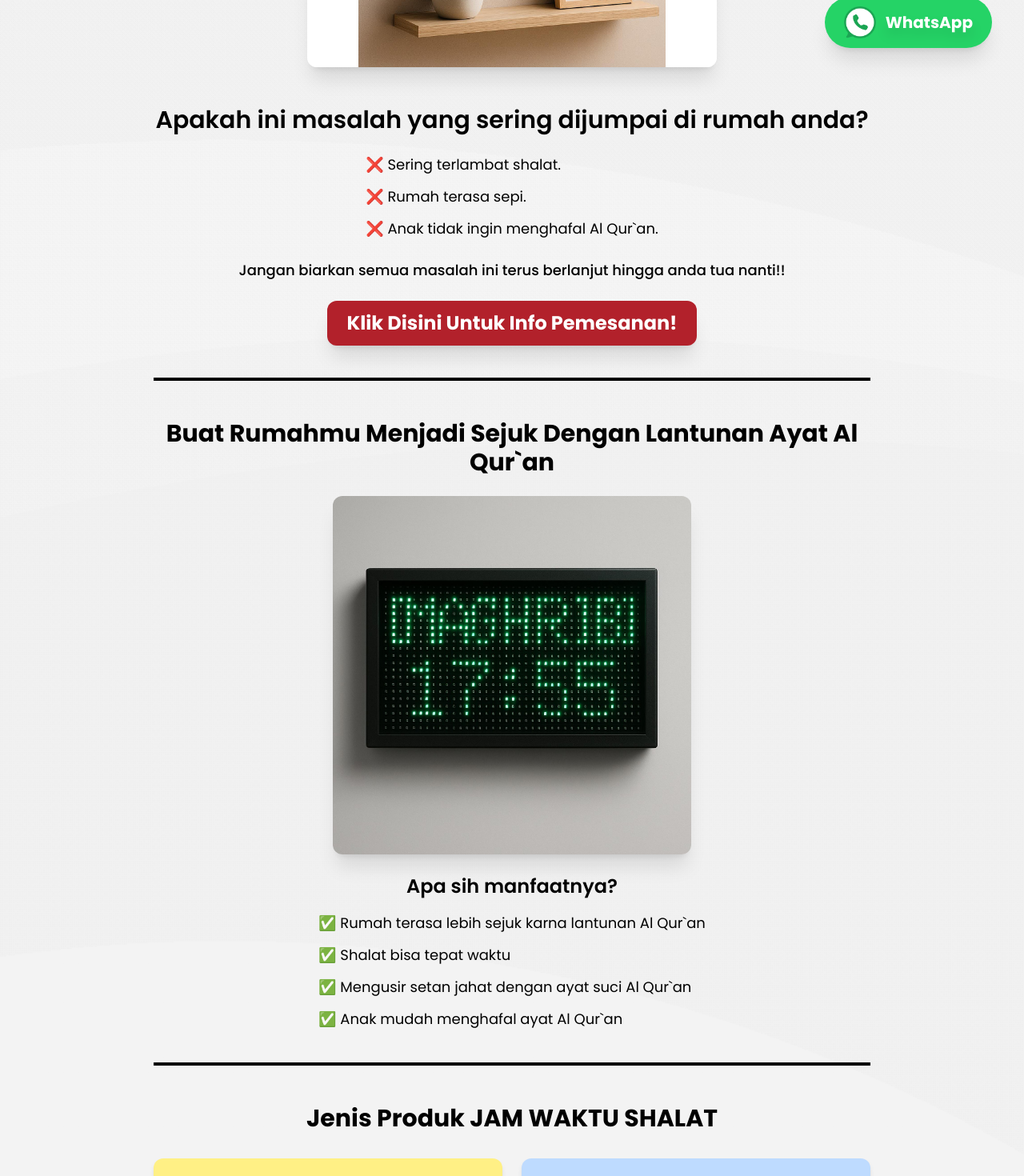
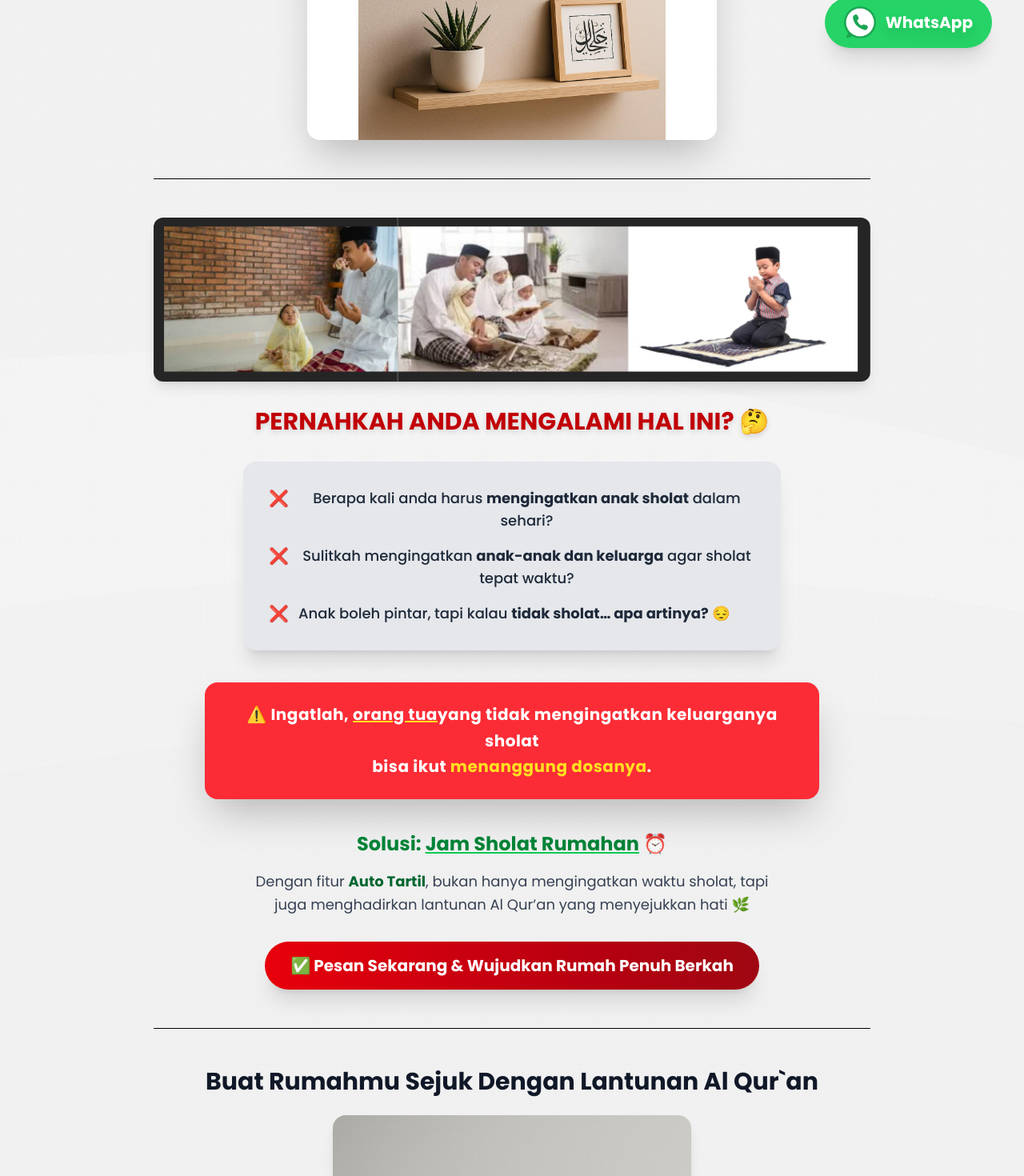
Before and after one commit to FahmiDhika/landingpage-serbaotomasi, a Next.js app: page /produk-jws in a window 1280 px wide. Shown: the part 700-2170 px from the top of the page at 80% size. Built offline with nearby package versions, Linux system fonts and the light colour scheme.

Commit message:
update revisi make desainnya gusti

```diff
--- a/app/produk-jws/page.tsx
+++ b/app/produk-jws/page.tsx
@@ -4,6 +4,7 @@ import Link from "next/link";
 import fotoUtama from "@/public/assets/jws2.jpeg";
 import whatsapp from "@/public/assets/whatsapp.png";
 import jws from "@/public/assets/jws1.jpeg";
+import permasalahan from "@/public/assets/Permasalahan.png";
 
 import Footer from "@/components/footer";
 import FAQSection from "@/components/faq";
@@ -70,13 +71,14 @@ export default function Page() {
         <div className="w-full flex justify-center">
           <div className="w-full max-w-4xl flex flex-col items-center text-center gap-12">
             {/* Hero Section */}
-            <div>
-              <h1 className="text-2xl sm:text-3xl md:text-4xl font-bold mb-4 leading-snug">
+            {/* Hero Section */}
+            <div className="space-y-6">
+              <h1 className="text-3xl sm:text-4xl md:text-5xl font-extrabold leading-snug text-gray-900 drop-shadow-md">
                 HADIRKAN KETENANGAN DI RUMAH ANDA
               </h1>
-              <p className="text-lg sm:text-xl md:text-2xl mb-6">
+              <p className="text-lg sm:text-xl md:text-2xl text-gray-700">
                 dengan adanya lantunan{" "}
-                <span className="font-semibold text-green-800 underline">
+                <span className="font-bold text-green-700 underline decoration-green-500">
                   Al Qur`an
                 </span>{" "}
                 di rumah.
@@ -86,50 +88,167 @@ export default function Page() {
                 alt="jws"
                 width={500}
                 height={500}
-                className="w-full max-w-xs sm:max-w-md md:max-w-lg aspect-square rounded-xl shadow-xl object-cover mx-auto"
+                className="w-full max-w-xs sm:max-w-md md:max-w-lg aspect-square rounded-2xl shadow-2xl object-cover mx-auto hover:scale-105 transition-transform duration-500"
               />
             </div>
 
             {/* Masalah Section */}
-            <div className="w-full text-center border-b-4 pb-10">
-              <h2 className="text-xl sm:text-2xl md:text-3xl font-semibold mb-6">
-                Apakah ini masalah yang sering dijumpai di rumah anda?
+            <div className="w-full text-center border-t border-b py-12">
+              {/* ⬇️ Tambahin gambar permasalahan disini */}
+              <Image
+                src={permasalahan}
+                alt="Permasalahan"
+                className="mx-auto mb-8 w-full max-w-4xl rounded-xl shadow-lg"
+              />
+
+              <h2 className="text-2xl glow-animate sm:text-3xl font-bold mb-8 text-red-700 drop-shadow-md">
+                PERNAHKAH ANDA MENGALAMI HAL INI? 🤔
               </h2>
-              <ul className="w-fit text-start mx-auto space-y-3 text-base sm:text-lg">
-                <li>❌ Sering terlambat shalat.</li>
-                <li>❌ Rumah terasa sepi.</li>
-                <li>❌ Anak tidak ingin menghafal Al Qur`an.</li>
-              </ul>
-              <p className="mt-6 text-base sm:text-lg font-medium">
-                Jangan biarkan semua masalah ini terus berlanjut hingga anda tua
-                nanti!!
+              {/* Kotak Background Putih */}
+              <div className="bg-gray-200 shadow-xl rounded-2xl p-6 sm:p-8 max-w-2xl mx-auto">
+                <ul className="space-y-4 text-base sm:text-lg font-medium text-gray-800">
+                  <li className="flex items-start gap-3">
+                    <span className="text-red-600 text-xl">❌</span>
+                    <span>
+                      Berapa kali anda harus <b>mengingatkan anak sholat</b>{" "}
+                      dalam sehari?
+                    </span>
+                  </li>
+                  <li className="flex items-start gap-3">
+                    <span className="text-red-600 text-xl">❌</span>
+                    <span>
+                      Sulitkah mengingatkan <b>anak-anak dan keluarga</b> agar
+                      sholat tepat waktu?
+                    </span>
+                  </li>
+                  <li className="flex items-start gap-3">
+                    <span className="text-red-600 text-xl">❌</span>
+                    <span>
+                      Anak boleh pintar, tapi kalau{" "}
+                      <b>tidak sholat… apa artinya?</b> 😔
+                    </span>
+                  </li>
+                </ul>
+              </div>
+
+              <div className="mt-10 bg-red-500 text-white px-6 py-6 rounded-2xl shadow-2xl max-w-3xl mx-auto">
+                <p className="text-lg sm:text-xl font-extrabold leading-relaxed text-center tracking-wide ">
+                  ⚠️ Ingatlah,{" "}
+                  <span className="underline decoration-yellow-300">
+                    orang tua
+                  </span>
+                  yang tidak mengingatkan keluarganya sholat <br />
+                  bisa ikut{" "}
+                  <span className="text-yellow-300">menanggung dosanya</span>.
+                </p>
+              </div>
+
+              <h3 className="mt-10 text-xl sm:text-2xl font-bold text-green-700">
+                Solusi:{" "}
+                <span className="underline decoration-green-500">
+                  Jam Sholat Rumahan
+                </span>{" "}
+                ⏰
+              </h3>
+              <p className="mt-4 text-base sm:text-lg max-w-2xl mx-auto leading-relaxed text-gray-700">
+                Dengan fitur{" "}
+                <span className="font-bold text-green-800">Auto Tartil</span>,
+                bukan hanya mengingatkan waktu sholat, tapi juga menghadirkan
+                lantunan Al Qur’an yang menyejukkan hati 🌿
               </p>
+
               <Link href="https://wa.me/6285336664466">
-                <button className="mt-6 bg-[#B2212B] hover:bg-red-700 transition text-white text-xl sm:text-2xl font-bold px-6 py-3 rounded-xl shadow-xl">
-                  Klik Disini Untuk Info Pemesanan!
+                <button className="mt-8 bg-gradient-to-r from-red-600 to-red-800 hover:from-red-700 hover:to-red-900 text-white text-lg sm:text-xl font-bold px-8 py-4 rounded-full shadow-xl transition-transform transform hover:scale-110 duration-500">
+                  ✅ Pesan Sekarang & Wujudkan Rumah Penuh Berkah
                 </button>
               </Link>
             </div>
 
             {/* Manfaat Section */}
-            <div className="w-full text-center border-b-4 pb-10">
-              <h2 className="text-2xl sm:text-3xl font-bold mb-6">
-                Buat Rumahmu Menjadi Sejuk Dengan Lantunan Ayat Al Qur`an
+            <div className="w-full text-center border-b pb-12">
+              <h2 className="text-2xl sm:text-3xl font-bold mb-6 text-gray-900">
+                Buat Rumahmu Sejuk Dengan Lantunan Al Qur`an
               </h2>
               <Image
                 src={jws}
                 alt="jws"
-                className="aspect-square rounded-xl shadow-xl mb-6 mx-auto w-full max-w-md"
+                className="aspect-square rounded-2xl shadow-lg mb-6 mx-auto w-full max-w-md"
               />
-              <h3 className="text-xl sm:text-2xl font-semibold mb-4">
-                Apa sih manfaatnya?
+              <h3 className="text-xl sm:text-2xl font-semibold mb-6 text-gray-800">
+                Manfaat yang akan dirasakan:
               </h3>
-              <ul className="w-fit text-start mx-auto space-y-3 text-base sm:text-lg">
-                <li>✅ Rumah terasa lebih sejuk karna lantunan Al Qur`an</li>
-                <li>✅ Shalat bisa tepat waktu</li>
-                <li>✅ Mengusir setan jahat dengan ayat suci Al Qur`an</li>
-                <li>✅ Anak mudah menghafal ayat Al Qur`an</li>
+              <ul className="w-fit text-start mx-auto space-y-3 text-base sm:text-lg text-gray-700">
+                <li>✅ Rumah lebih sejuk & penuh keberkahan</li>
+                <li>✅ Shalat tepat waktu</li>
+                <li>✅ Mengusir gangguan setan dengan ayat suci</li>
+                <li>✅ Anak terbiasa & mudah hafal ayat Al Qur`an</li>
               </ul>
+            </div>
+
+            {/* Auto Tartil Section */}
+            <div className="w-full text-center border-b pb-12 bg-gradient-to-r from-green-50 via-white to-green-100 rounded-3xl shadow-inner p-10">
+              <h2 className="text-2xl sm:text-3xl font-extrabold mb-6 text-green-800 drop-shadow-md">
+                ✨ Kenapa Pilih Fitur{" "}
+                <span className="text-red-600">Auto Tartil</span>?
+              </h2>
+              <p className="text-base sm:text-lg text-gray-700 max-w-3xl mx-auto mb-8">
+                Fitur{" "}
+                <span className="font-bold text-green-700">Auto Tartil</span>{" "}
+                bukan sekadar alarm sholat biasa. Saat waktu sholat tiba,
+                lantunan ayat suci Al Qur’an akan diperdengarkan secara
+                otomatis. Inilah manfaat luar biasa yang akan dirasakan keluarga
+                Anda:
+              </p>
+
+              <div className="grid sm:grid-cols-2 gap-6 max-w-4xl mx-auto text-left">
+                <div className="bg-white rounded-2xl shadow-lg p-6 hover:shadow-xl transition-all duration-500">
+                  <h3 className="text-lg font-bold text-green-700 mb-2">
+                    🌿 Hati Lebih Tenang
+                  </h3>
+                  <p className="text-gray-700">
+                    Lantunan Al Qur’an menenangkan suasana rumah dan membuat
+                    hati lebih damai.
+                  </p>
+                </div>
+                <div className="bg-white rounded-2xl shadow-lg p-6 hover:shadow-xl transition-all duration-500">
+                  <h3 className="text-lg font-bold text-green-700 mb-2">
+                    👨‍👩‍👧 Anak Lebih Mudah Diingatkan
+                  </h3>
+                  <p className="text-gray-700">
+                    Tanpa marah-marah, anak akan terbiasa sholat karena selalu
+                    mendengar tartil Al Qur’an.
+                  </p>
+                </div>
+                <div className="bg-white rounded-2xl shadow-lg p-6 hover:shadow-xl transition-all duration-500">
+                  <h3 className="text-lg font-bold text-green-700 mb-2">
+                    📖 Membantu Hafalan
+                  </h3>
+                  <p className="text-gray-700">
+                    Dengan sering mendengar ayat suci, anak-anak lebih mudah
+                    menghafal Al Qur’an.
+                  </p>
+                </div>
+                <div className="bg-white rounded-2xl shadow-lg p-6 hover:shadow-xl transition-all duration-500">
+                  <h3 className="text-lg font-bold text-green-700 mb-2">
+                    🕌 Rumah Penuh Berkah
+                  </h3>
+                  <p className="text-gray-700">
+                    Rumah selalu dipenuhi dengan bacaan ayat suci, mengundang
+                    keberkahan & menjauhkan gangguan jin/setan.
+                  </p>
+                </div>
+              </div>
+
+              <p className="mt-10 text-lg sm:text-xl font-semibold text-green-800 max-w-2xl mx-auto">
+                Dengan{" "}
+                <span className="text-red-600 font-bold">Auto Tartil</span>,
+                rumah Anda bukan hanya diingatkan sholat, tapi juga selalu
+                dipenuhi{" "}
+                <span className="underline decoration-green-500">
+                  lantunan Al Qur’an
+                </span>{" "}
+                ✨
+              </p>
             </div>
 
             {/* Produk Section */}
```
Also changed, not shown: public/assets/Permasalahan.png (added).
